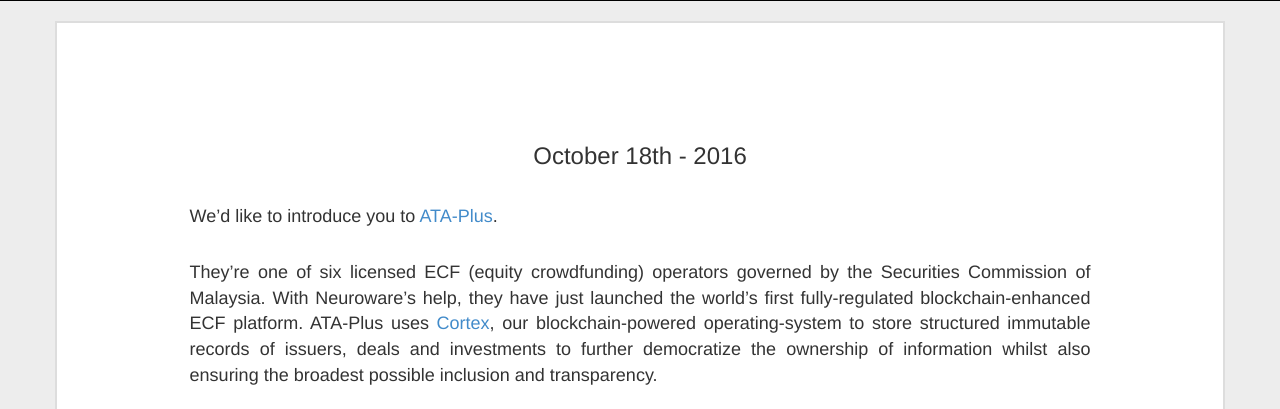
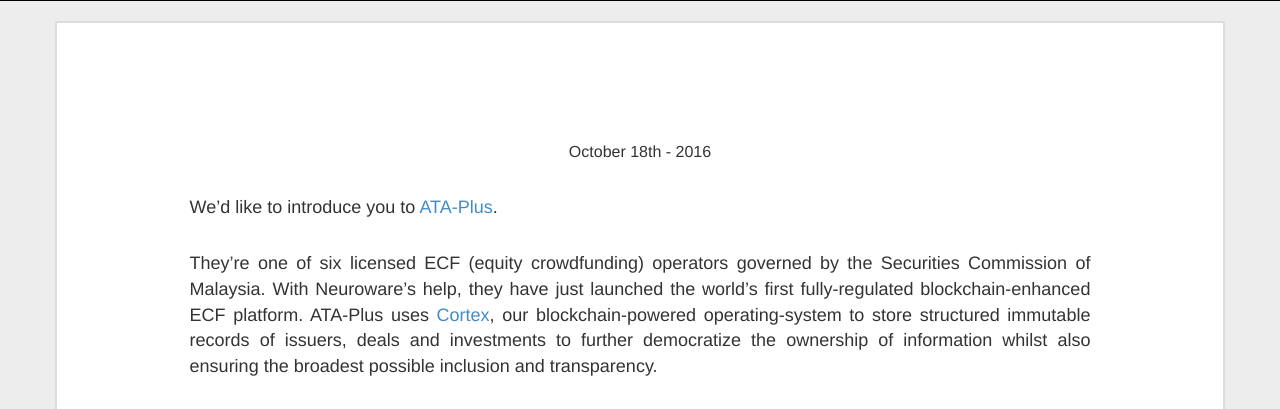
Before and after one commit to Neuroware-IO/neuroware-io.github.io, a PHP site: page /blog/crowdfunding-innovation-in-decentralization/index.html in a window 1280 px wide. Shown: the part 632-1041 px from the top of the page. Run offline with PHP 8.4, Linux system fonts and the light colour scheme.

Commit message:
smaller date

```diff
--- a/assets/css/styles.css
+++ b/assets/css/styles.css
@@ -206,6 +206,9 @@ h4.section b {
     padding: 5px 15px 15px 0;
     font-size: 18px;
     text-align: justify;
+}
+.container.copy h3.date {
+    font-size: 16px;
 }
 .container.copy .post .post-title {
     text-align: left;
```
